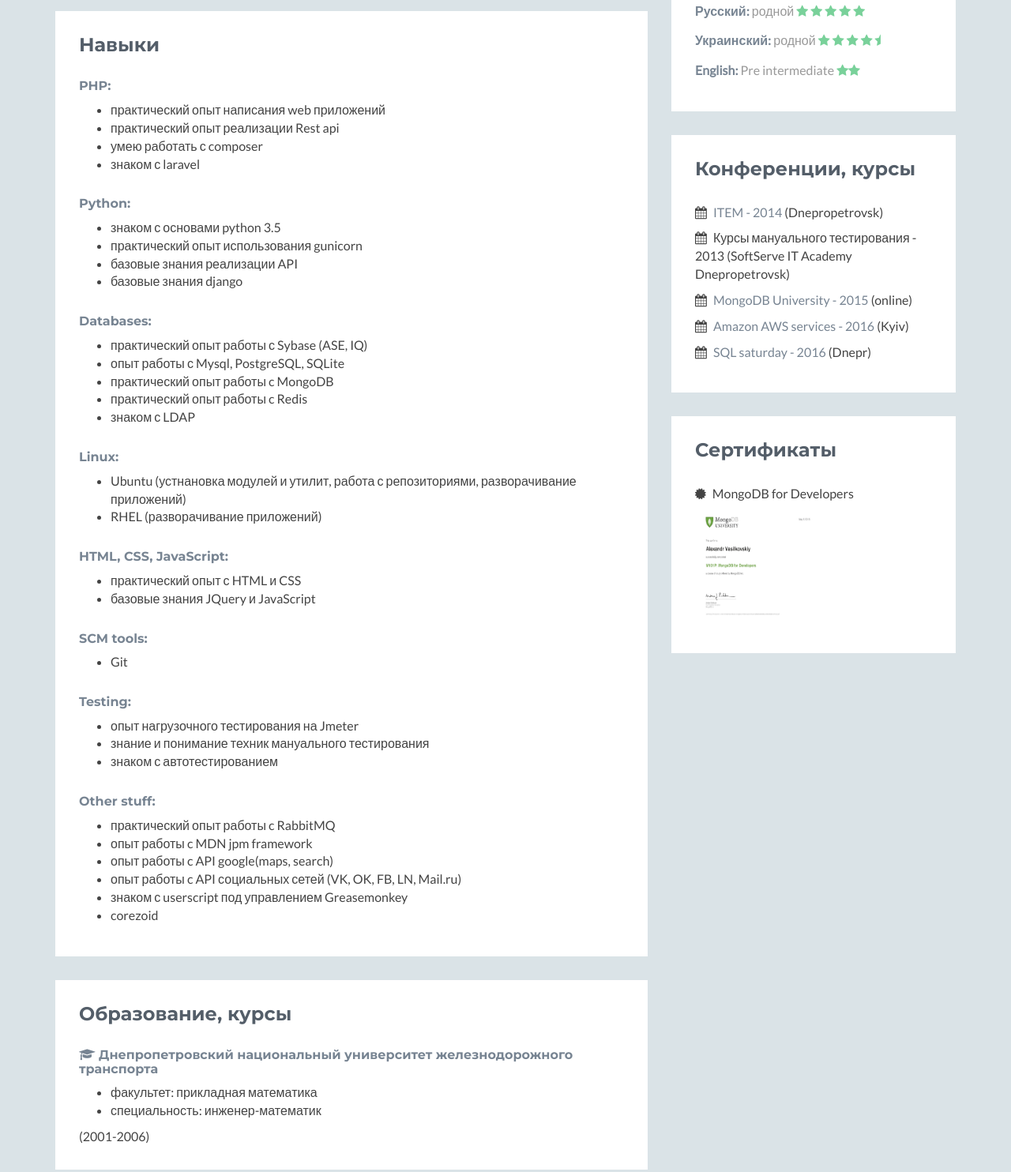
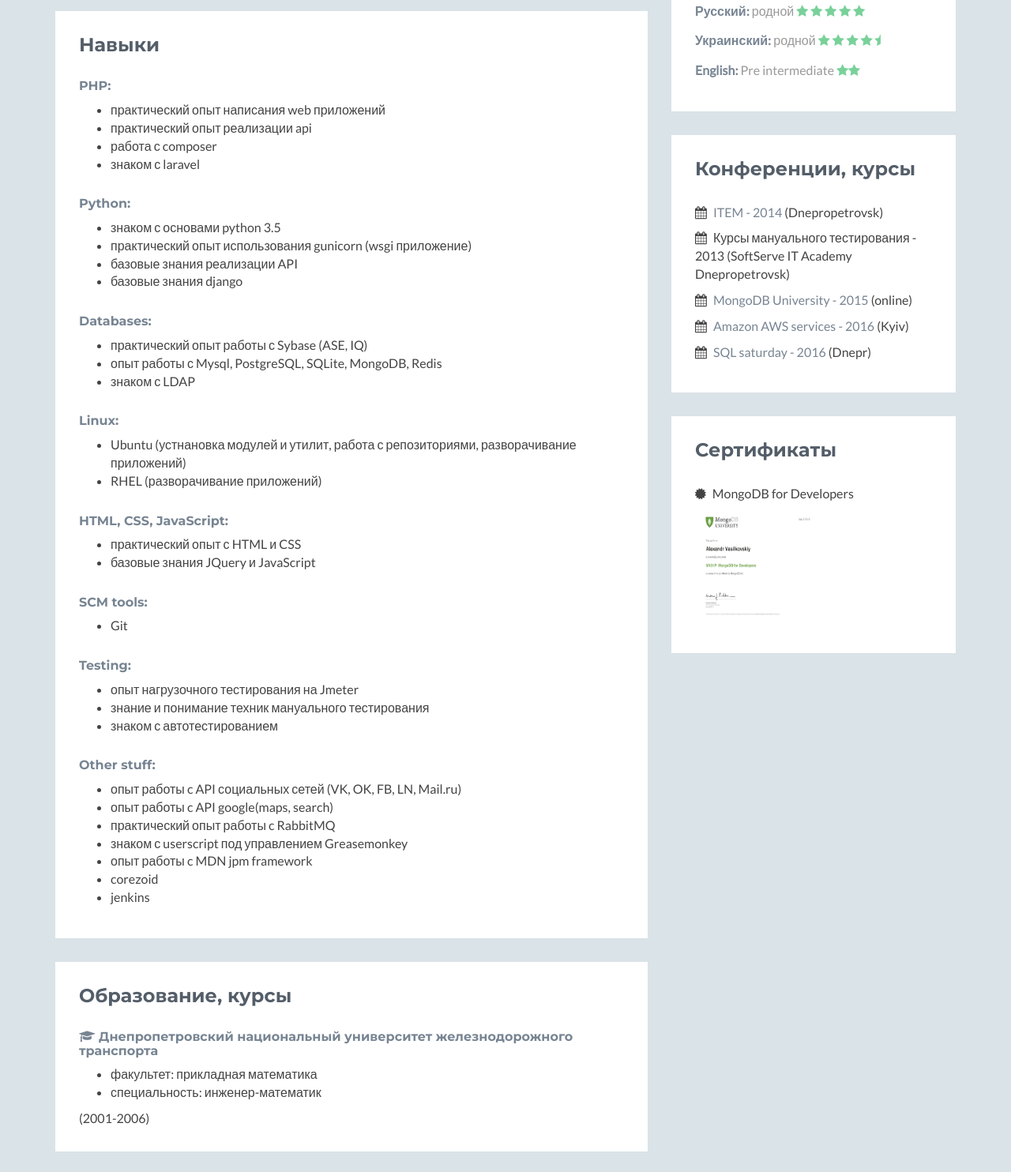
Before and after one commit to alexvaa/vaa, a plain HTML site: page index.html in a window 1280 px wide. Shown: the part 667-2151 px from the top of the page at 79% size. Drawn offline with Linux system fonts and the light colour scheme.

Commit message:
refactor

```diff
--- a/index.html
+++ b/index.html
@@ -97,8 +97,8 @@
                                         <h3 class="level-title">PHP:</h3>
                                         <ul>
                                             <li>практический опыт написания web приложений</li>
-                                            <li>практический опыт реализации Rest api</li>
-                                            <li>умею работать с composer</li>
+                                            <li>практический опыт реализации api</li>
+                                            <li>работа с composer</li>
                                             <li>знаком с laravel</li>
                                         </ul>
                                     </div><!--//item-->
@@ -107,7 +107,7 @@
                                         <h3 class="level-title">Python:</h3>
                                         <ul>
                                             <li>знаком с основами python 3.5</li>
-                                            <li>практический опыт использования gunicorn</li>
+                                            <li>практический опыт использования gunicorn (wsgi приложение)</li>
                                             <li>базовые знания реализации API</li>
                                             <li>базовые знания django</li>
                                         </ul>
@@ -117,9 +117,7 @@
                                         <h3 class="level-title">Databases:</h3>
                                         <ul>
                                             <li>практический опыт работы с Sybase (ASE, IQ)</li>
-                                            <li>опыт работы с Mysql, PostgreSQL, SQLite</li>
-                                            <li>практический опыт работы c MongoDB</li>
-                                            <li>практический опыт работы c Redis</li>
+                                            <li>опыт работы с Mysql, PostgreSQL, SQLite, MongoDB, Redis</li>
                                             <li>знаком с LDAP</li>
                                         </ul>
                                     </div><!--//item-->
@@ -160,12 +158,13 @@
                                     <div class="item">
                                         <h3 class="level-title">Other stuff:</h3>
                                         <ul>
+                                            <li>опыт работы c API социальных сетей (VK, OK, FB, LN, Mail.ru)</li>
+                                            <li>опыт работы c API google(maps, search)</li>
                                             <li>практический опыт работы c RabbitMQ</li>
+                                            <li>знаком с userscript под управлением Greasemonkey</li>
                                             <li>опыт работы c MDN jpm framework</li>
-                                            <li>опыт работы c API google(maps, search)</li>
-                                            <li>опыт работы c API социальных сетей (VK, OK, FB, LN, Mail.ru)</li>
-                                            <li>знаком с userscript под управлением Greasemonkey</li>
                                             <li>corezoid</li>
+                                            <li>jenkins</li>
                                         </ul>
                                     </div><!--//item-->
 
@@ -202,10 +201,10 @@
                     <div class="section-inner">
                         <h2 class="heading">Проекты</h2>
 
-                           <div class="content">
+                        <div class="content">
                             <div class="item">
-                                <h3 class="title"><a href="https://addons.mozilla.org/ru/firefox/addon/bestprice/">Bestprice</a> <span class="place"></span></h3>
-                                <p>дополнение для firefox по рекомендации лучшей цены на просматриваемый товар</p>
+                                <h3 class="title"><a href="">Приватаналитикс</a></h3>
+                                <p>система аналог google analytics, ведение проекта, архитектурные решения, внедрение новых фич, расширение базы собираемых данных</p>
                             </div>
                         </div><!--//content-->
 
@@ -218,11 +217,10 @@
 
                         <div class="content">
                             <div class="item">
-                                <h3 class="title"><a href="">Приватаналитикс</a></h3>
-                                <p>система аналог google analytics, ведение проекта, архитектурные решения, внедрение новых фич, расширение базы собираемых данных</p>
+                                <h3 class="title"><a href="https://addons.mozilla.org/ru/firefox/addon/bestprice/">Bestprice</a> <span class="place"></span></h3>
+                                <p>дополнение для firefox по рекомендации лучшей цены на просматриваемый товар</p>
                             </div>
                         </div><!--//content-->
-
 
 
                     </div><!--//section-inner-->
```
